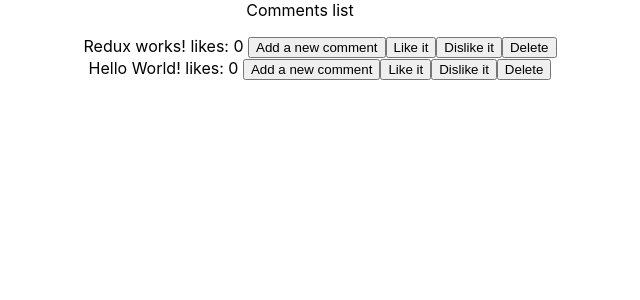
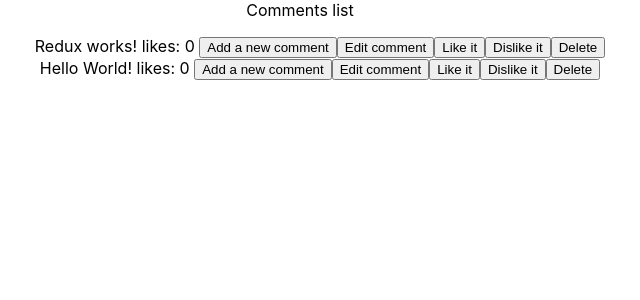
Before and after one commit to mruminski/19.7, a React (Create React App) app: page / in a window 1280 px wide. Shown: the top 300 px of the page, without its empty margins (340-980 px from the left). Built offline with nearby package versions, Linux system fonts and the light colour scheme.

Commit message:
Add edit comment btn

```diff
--- a/src/Comment.js
+++ b/src/Comment.js
@@ -1,11 +1,12 @@
 import React from 'react';
 
 const Comment = ({text, thumb, id, likeComment, dislakeComment,
-  removeComment, createComment}) =>
+  removeComment, createComment, editComment}) =>
   <li>
     {text}
     <span> likes: {thumb} </span>
     <button onClick={() => createComment(id)}>Add a new comment</button>
+    <button onClick={() => editComment(id)}>Edit comment</button>
     <button onClick={() => likeComment(id)}>Like it</button>
     <button onClick={() => dislakeComment(id)}>Dislike it</button>
     <button onClick={() => removeComment(id)}>Delete</button>
--- a/src/CommentContainer.js
+++ b/src/CommentContainer.js
@@ -1,9 +1,11 @@
 import {connect} from 'react-redux';
 import Comment from './Comment';
-import {likeComment, dislakeComment, removeComment, createComment} from './actions';
+import {likeComment, dislakeComment, removeComment,
+  createComment, editComment} from './actions';
 
 const mapDispatchToProps = dispatch => ({
   createComment: () => dispatch(createComment(window.prompt('Enter your comment'))),
+  editComment: (id) => dispatch(editComment(id, window.prompt('Enter your comment'))),
   likeComment: (id) => dispatch(likeComment(id)),
   dislakeComment: (id) => dispatch(dislakeComment(id)),
   removeComment: (id) => dispatch(removeComment(id))
--- a/src/CommentsReducers.js
+++ b/src/CommentsReducers.js
@@ -11,10 +11,12 @@ function comments(state = [], action) {
     case REMOVE_COMMENT:
       return state.filter(comment => comment.id !== action.id);
     case EDIT_COMMENT:
-      return [{
-        id: comments.id,
-        text: action.text
-      }];
+    return state.map(comment => {
+      if (comment.id === action.id) {
+        return {...comment, text: action.text}
+      }
+      return comment;
+    });
     case LIKE_COMMENT:
       return state.map(comment => {
         if (comment.id === action.id) {
```
